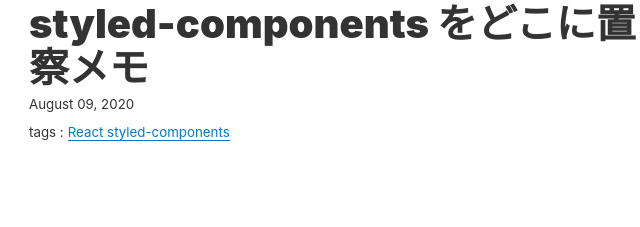
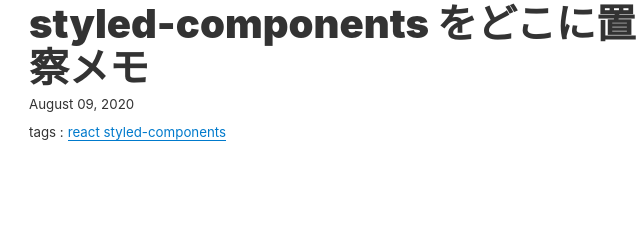
Before and after one commit to queq1890/blog, a Gatsby site: page /styled-components/ in a window 1280 px wide. Shown: the part 121-348 px from the top of the page, 240-880 px from the left. Built offline with nearby package versions, Linux system fonts and the light colour scheme; Gatsby itself is replaced by a stand-in of ours; some packages are replaced by stand-ins of ours.

Commit message:
Update Blog “styled-components”

```diff
--- a/content/blog/styled-components.md
+++ b/content/blog/styled-components.md
@@ -2,7 +2,7 @@
 title: styled-components をどこに置くか考察メモ
 date: 2020-08-09T17:47:29.033Z
 tags:
-  - React styled-components
+  - react styled-components
 ---
 ## 特定の js ファイルにまとめる場合(styles.js)
 
```
